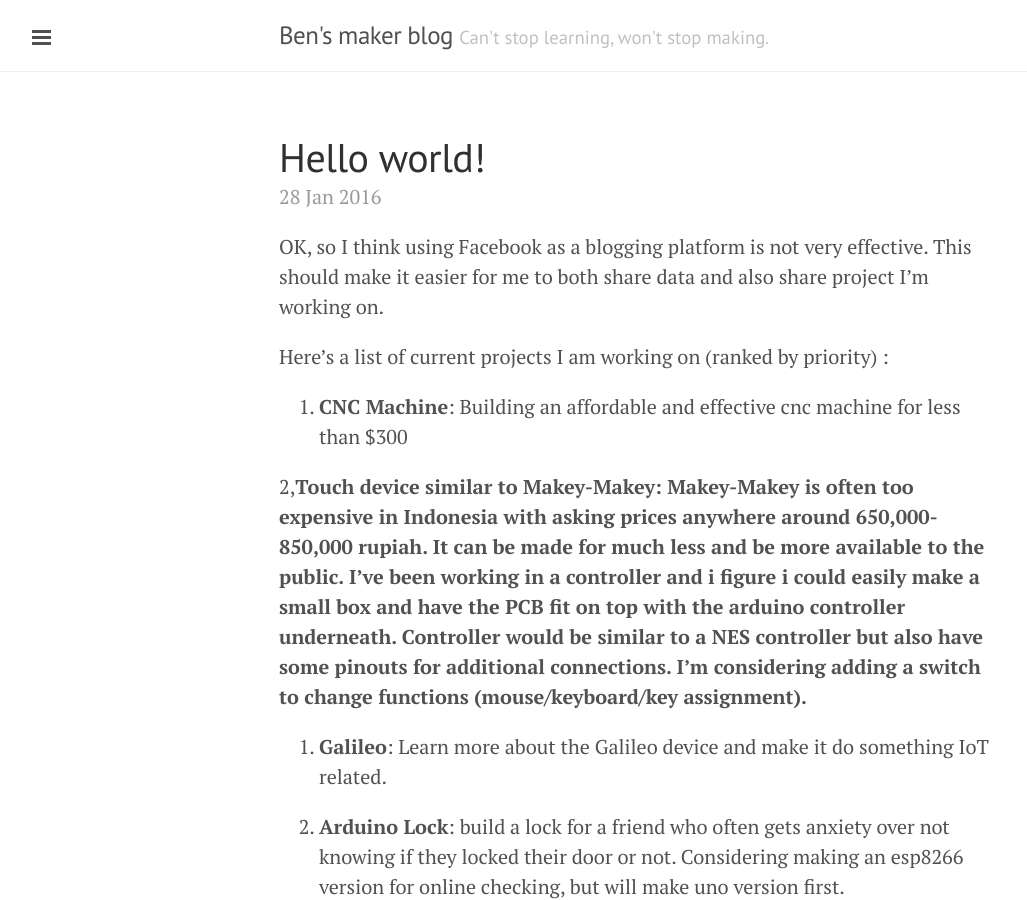
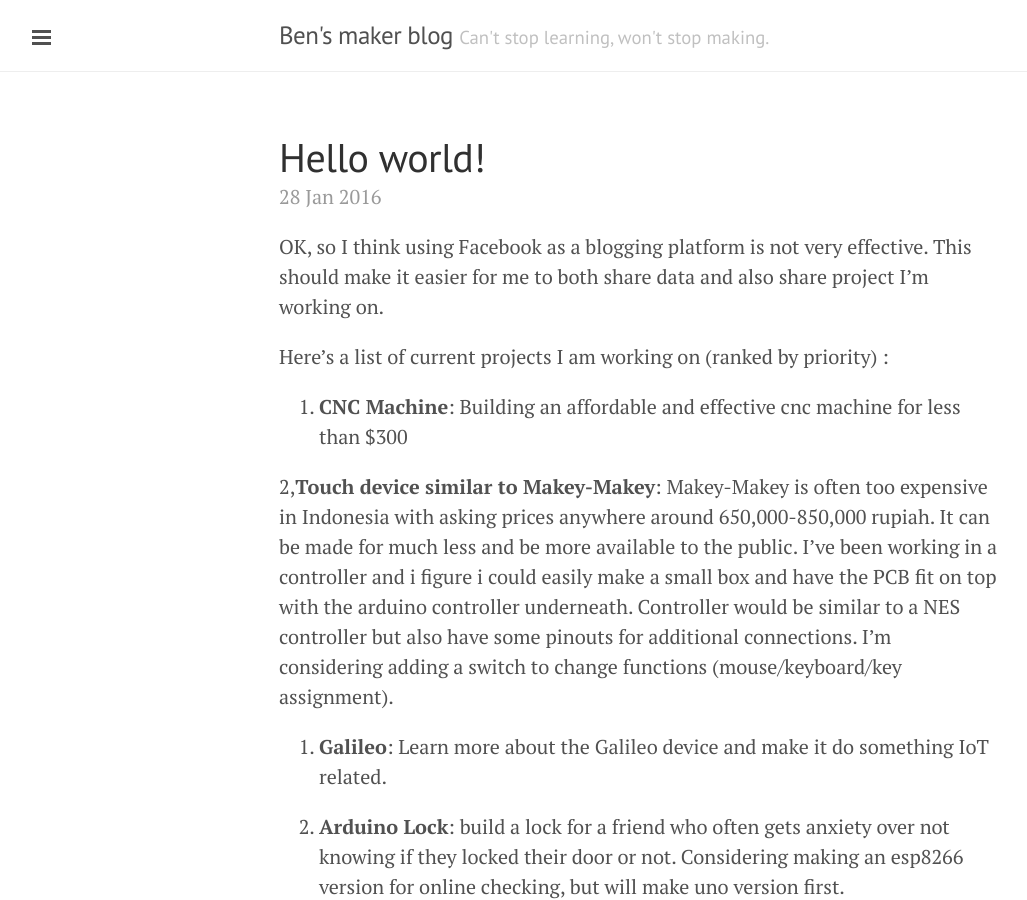
Before and after one commit to dobbsbp/dobbsbp.github.io, a Jekyll site: the page built from _posts/2016-01-28-hello-world.markdown, in a window 1280 px wide and 900 px high. Shown: the whole window, without its empty margins (1-1028 px from the left). Built offline with Jekyll 4.4.1, drawn with Linux system fonts in a browser that asks for light colours.

```diff
--- a/_posts/2016-01-28-hello-world.markdown
+++ b/_posts/2016-01-28-hello-world.markdown
@@ -9,7 +9,7 @@ Here's a list of current projects I am working on (ranked by priority) :
 
 1. <b>CNC Machine</b>: Building an affordable and effective cnc machine for less than $300
 
-2,<b>Touch device similar to Makey-Makey:  Makey-Makey is often too expensive in Indonesia with asking prices anywhere around 650,000-850,000 rupiah.  It can be made for much less and be more available to the public. I've been working in a controller and i figure i could easily make a small box and have the PCB fit on top with the arduino controller underneath.  Controller would be similar to a NES controller but also have some pinouts for additional connections.  I'm considering adding a switch to change functions (mouse/keyboard/key assignment).
+2,<b>Touch device similar to Makey-Makey</b>:  Makey-Makey is often too expensive in Indonesia with asking prices anywhere around 650,000-850,000 rupiah.  It can be made for much less and be more available to the public. I've been working in a controller and i figure i could easily make a small box and have the PCB fit on top with the arduino controller underneath.  Controller would be similar to a NES controller but also have some pinouts for additional connections.  I'm considering adding a switch to change functions (mouse/keyboard/key assignment).
 
 3. <b>Galileo</b>: Learn more about the Galileo device and make it do something IoT related.
 
```
